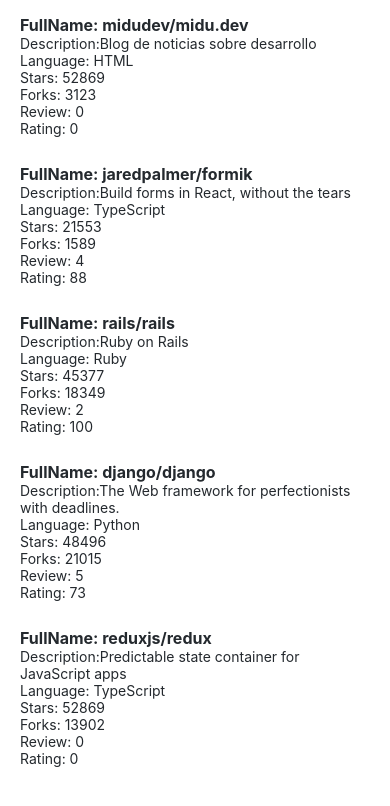
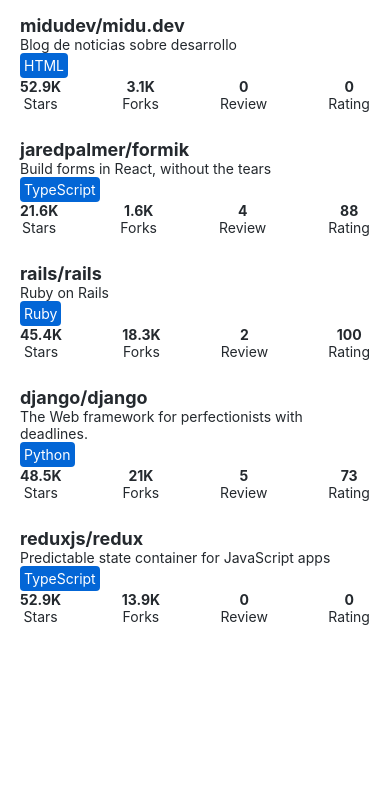
Before and after one commit to robertcach/rating-app, a React Native app: screen / in a window 390 px wide. Shown: the top 806 px of the page. Built offline with nearby package versions, Linux system fonts and the light colour scheme.

Commit message:
feat: apply flexbox styles

```diff
--- a/src/components/Repositories/RepositoryItem/RepositoryItem.jsx
+++ b/src/components/Repositories/RepositoryItem/RepositoryItem.jsx
@@ -1,18 +1,17 @@
 import { View, StyleSheet } from 'react-native';
 import StyledText from '../../Text/StyledText';
+import RepositoryStats from '../RepositoryStats/RepositoryStats';
+import theme from '../../theme';
 
 const RepositoryItem = (props) => {
   return (
     <View key={props.id} style={styles.container}>
       <StyledText fontSize="subHeading" fontWeight="bold">
-        FullName: {props.fullName}
+        {props.fullName}
       </StyledText>
-      <StyledText>Description:{props.description}</StyledText>
-      <StyledText>Language: {props.language}</StyledText>
-      <StyledText>Stars: {props.stargazersCount}</StyledText>
-      <StyledText>Forks: {props.forksCount}</StyledText>
-      <StyledText>Review: {props.reviewCount}</StyledText>
-      <StyledText>Rating: {props.ratingAverage}</StyledText>
+      <StyledText>{props.description}</StyledText>
+      <StyledText style={styles.language}>{props.language}</StyledText>
+      <RepositoryStats {...props} />
     </View>
   );
 };
@@ -23,6 +22,14 @@ const styles = StyleSheet.create({
     paddingBottom: 5,
     paddingTop: 5,
   },
+  language: {
+    alignSelf: 'flex-start',
+    padding: 4,
+    color: theme.colors.white,
+    backgroundColor: theme.colors.primary,
+    borderRadius: 4,
+    overflow: 'hidden', // hace falta esta propiedad para que aparezca correctamente el borderRadius
+  },
 });
 
 export default RepositoryItem;
--- /dev/null
+++ b/src/components/Repositories/RepositoryStats/RepositoryStats.jsx
@@ -0,0 +1,39 @@
+import { View } from 'react-native';
+import StyledText from '../../Text/StyledText';
+
+const parseThousands = (value) => {
+  return value >= 1000 ? `${Math.round(value / 100) / 10}K` : String(value);
+};
+
+const RepositoryStats = (props) => {
+  return (
+    <View style={{ flexDirection: 'row', justifyContent: 'space-between' }}>
+      <View>
+        <StyledText align="center" fontWeight="bold">
+          {parseThousands(props.stargazersCount)}
+        </StyledText>
+        <StyledText align="center">Stars</StyledText>
+      </View>
+      <View>
+        <StyledText align="center" fontWeight="bold">
+          {parseThousands(props.forksCount)}
+        </StyledText>
+        <StyledText align="center">Forks</StyledText>
+      </View>
+      <View>
+        <StyledText align="center" fontWeight="bold">
+          {props.reviewCount}
+        </StyledText>
+        <StyledText align="center">Review</StyledText>
+      </View>
+      <View>
+        <StyledText align="center" fontWeight="bold">
+          {props.ratingAverage}
+        </StyledText>
+        <StyledText align="center">Rating</StyledText>
+      </View>
+    </View>
+  );
+};
+
+export default RepositoryStats;
--- a/src/components/Text/StyledText.jsx
+++ b/src/components/Text/StyledText.jsx
@@ -20,15 +20,20 @@ const styles = StyleSheet.create({
   subHeading: {
     fontSize: theme.fontSizes.subHeading,
   },
+  textAlignCenter: {
+    textAlign: theme.fontAlign.center,
+  },
 });
 
-const StyledText = ({ children, color, fontSize, fontWeight, ...restOfProps }) => {
+const StyledText = ({ children, align, color, fontSize, fontWeight, style, ...restOfProps }) => {
   const textStyles = [
     styles.text, // estilo que está siempre. Estilo base.
     color === 'primary' && styles.colorPrimary,
     color === 'secondary' && styles.colorSecondary,
     fontSize === 'subHeading' && styles.subHeading,
     fontWeight === 'bold' && styles.bold,
+    align === 'center' && styles.textAlignCenter,
+    style, // el componente tiene esas props para darle estilos, pero además puedo agregar otros estilos manualmente
   ];
 
   return (
--- a/src/components/theme.js
+++ b/src/components/theme.js
@@ -3,10 +3,11 @@ const theme = {
     textPrimary: '#24292e',
     textSecondary: '#586069',
     primary: '#0366d6',
+    white: '#fff',
   },
   fontSizes: {
     body: 14,
-    subHeading: 16,
+    subHeading: 18,
   },
   fonts: {
     main: 'System',
@@ -15,6 +16,9 @@ const theme = {
     normal: '400',
     bold: '700',
   },
+  fontAlign: {
+    center: 'center',
+  },
 };
 
 export default theme;
```
